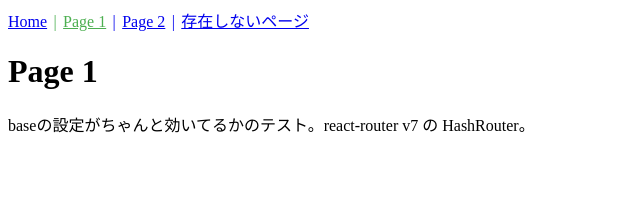
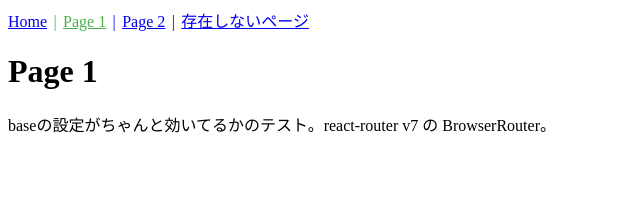
Before and after one commit to heiwa4126/react-githubpages2, a React (Vite) app: page /react-githubpages2/page1 in a window 1280 px wide. Shown: the top 202 px of the page, without its empty margins (0-640 px from the left). Built offline with nearby package versions, Linux system fonts and the light colour scheme.

Commit message:
fix typo

```diff
--- a/index.html
+++ b/index.html
@@ -4,7 +4,7 @@
 		<meta charset="UTF-8" />
 		<link rel="icon" type="image/x-icon " href="favicon.ico" />
 		<meta name="viewport" content="width=device-width, initial-scale=1.0" />
-		<title>GitHub Pages 1</title>
+		<title>GitHub Pages 2</title>
 		<script type="importmap">
 		{
 		  "imports": {
--- a/src/pages/Page1.tsx
+++ b/src/pages/Page1.tsx
@@ -2,7 +2,7 @@ function Page1() {
 	return (
 		<>
 			<h1>Page 1</h1>
-			<p>baseの設定がちゃんと効いてるかのテスト。react-router v7 の HashRouter。</p>
+			<p>baseの設定がちゃんと効いてるかのテスト。react-router v7 の BrowserRouter。</p>
 		</>
 	);
 }
--- a/src/pages/Page2.tsx
+++ b/src/pages/Page2.tsx
@@ -3,7 +3,7 @@ function Page2() {
 		<>
 			<h1>Page 2</h1>
 			<p>
-				baseの設定がちゃんと効いてるかのテスト。react-router v7 の HashRouter。
+				baseの設定がちゃんと効いてるかのテスト。react-router v7 の BrowserRouter。
 				<br />
 				(このページはlazy loadingされています)
 			</p>
```
